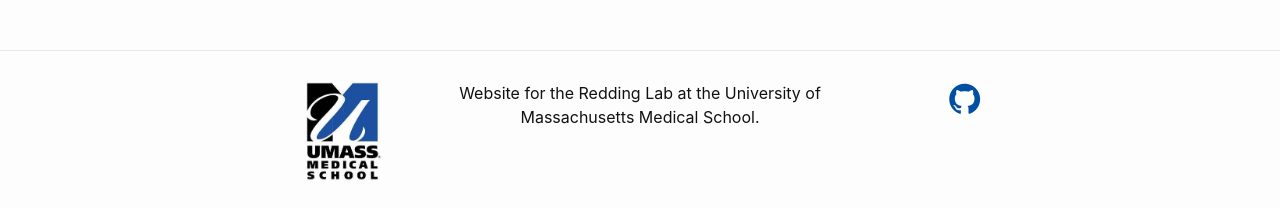
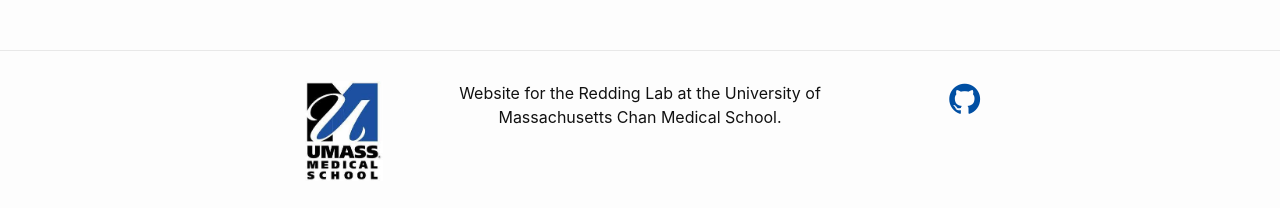
Before and after one commit to ReddingLab/ReddingLab.github.io, a Jekyll site: the page built from Protocols.md, in a window 1280 px wide. Shown: the part 689-897 px from the top of the page. Built offline with Jekyll 4.4.1, drawn with Linux system fonts in a browser that asks for light colours.

Commit message:
alerts for new hire positions, changes name and logo to UMass Chan

```diff
--- a/_config.yml
+++ b/_config.yml
@@ -3,7 +3,7 @@
   name: Sy Redding
   email:
 description: > # this means to ignore newlines until "show_excerpts:"
-  Website for the Redding Lab at the University of Massachusetts Medical School.
+  Website for the Redding Lab at the University of Massachusetts Chan Medical School.
 
 show_excerpts: false # set to true to show excerpts on the homepage
 
```
Also changed, not shown: People.md (+13 -2 lines), static/img/pages/UMassChan_Vertical_2Color.png (added).
